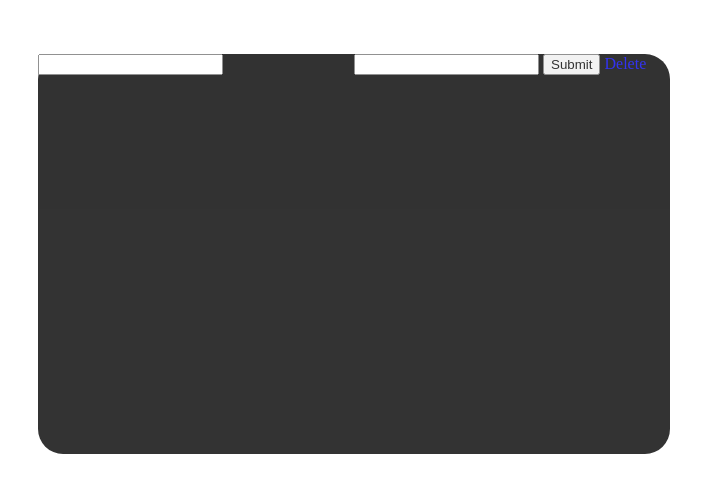
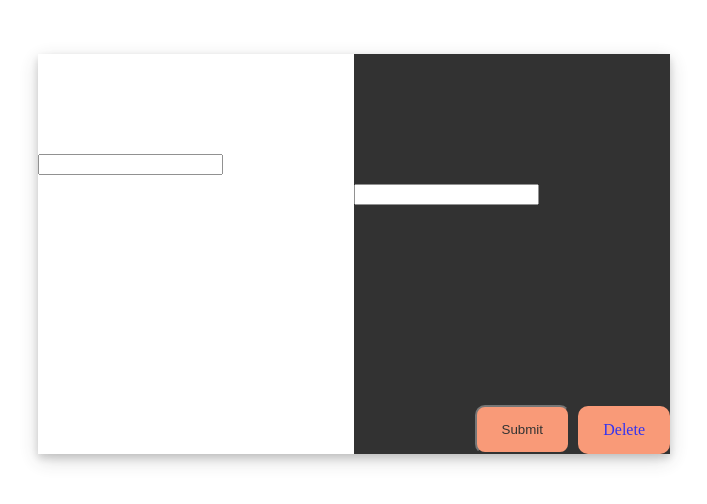
Before and after one commit to GeorgePearse/flashcards, a Flask app: page /insert in a window 1280 px wide. Shown: the part 46-550 px from the top of the page, without its empty margins (286-993 px from the left). Run offline with Flask 3, Linux system fonts and the light colour scheme.

Commit message:
properly formatted card almost

```diff
--- a/templates/insert.html
+++ b/templates/insert.html
@@ -117,8 +117,8 @@ body {
 
 
 div[name='card'] {
-    border-radius: 25px;
-    background: black;
+    background: white;
+    box-shadow: 0 4px 8px 0 rgba(0, 0, 0, 0.2), 0 6px 20px 0 rgba(0, 0, 0, 0.19);
     opacity: 0.8;
     width: 50%;
     height: 400px;
@@ -126,6 +126,60 @@ div[name='card'] {
     position:relative;
     margin-top: 100px;
 }
+
+
+#button {
+  border-radius: 10px;
+  transition-duration: 0.4s;
+  padding: 15px 25px;
+  background-color: rgb(248, 130, 87);
+  position: absolute;
+  right: 100px; /* prevents it from overlapping with the a tag */
+  bottom: 0px;
+}
+
+#button:hover {
+  background-color: rgb(253, 94, 36);
+  color: white;
+}
+
+
+a[name="delete"] {
+  border-radius: 10px;
+  transition-duration: 0.4s;
+  padding: 15px 25px;
+  background-color: rgb(248, 130, 87);
+  position: absolute;
+  right: 0px;
+  bottom: 0px;
+}
+
+a[name="delete"]:hover {
+  background-color: rgb(253, 94, 36);
+  color: white;
+}
+
+input[name='card_front'] {
+    position: absolute;
+    top: 100px;
+}
+
+input[name='card_back'] {
+    position: relative;
+    top: 100px;
+}
+
+div[name='front_card'] {
+    position: relative;
+    padding-top:30px
+    }
+
+div[name='back_card'] {
+    position: relative;
+    padding-top:30px;
+    background-color: black;
+    height: 370px;
+    }
 
 
 </style>
@@ -151,7 +205,7 @@ div[name='card'] {
             <div name='back_card' style="width: 50%; float:right">
                 <input name="card_back" type="text">
                 <button id="button" type=”submit” value=”submit” > Submit </button>
-                <a href={{ url_for('.delete') }} class="button" style="text-decoration:none"> Delete </a>
+                <a name="delete" href={{ url_for('.delete') }} class="button" style="text-decoration:none"> Delete </a>
             </div>
         </form>
     </div>
```
